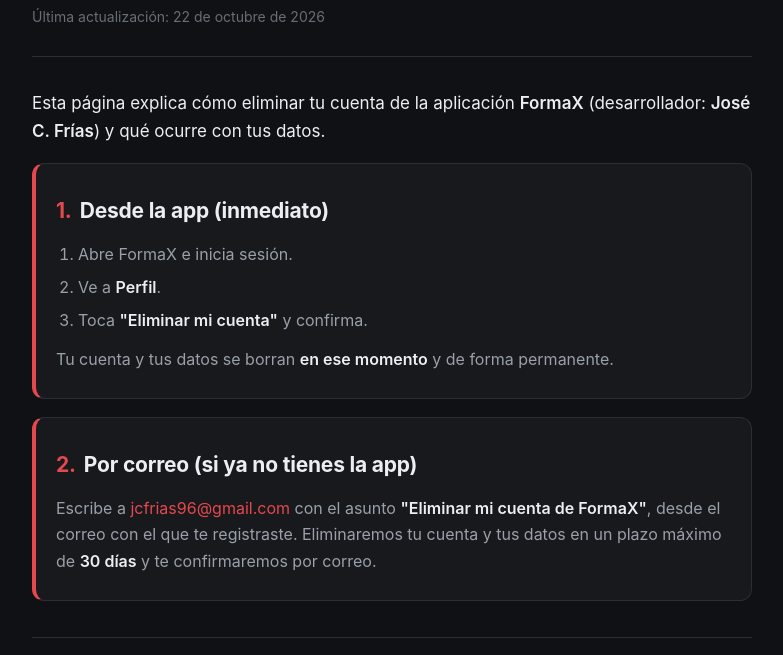
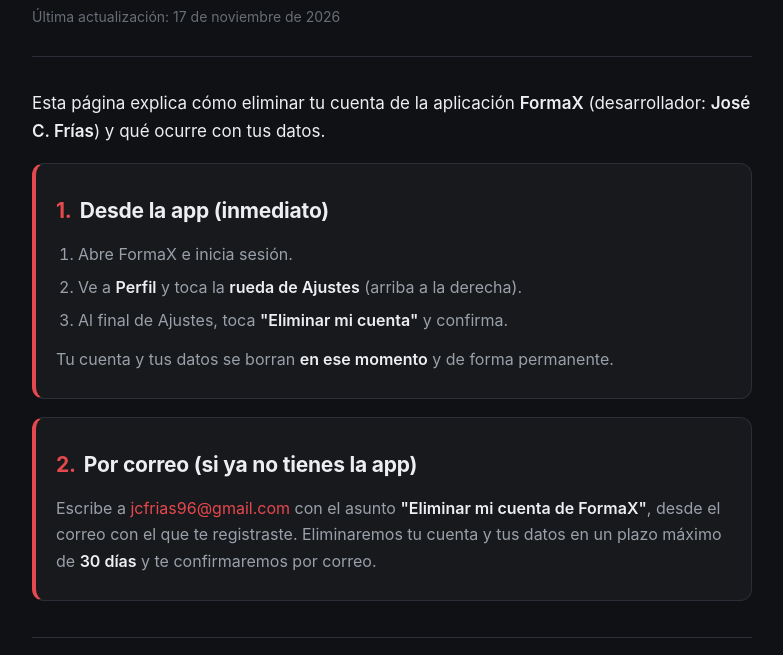
Before and after one commit to jcfrias96-eng/formax-privacy, a plain HTML site: page eliminar-cuenta.html in a window 1280 px wide. Shown: the part 145-800 px from the top of the page, without its empty margins (248-1031 px from the left). Drawn offline with Linux system fonts and the light colour scheme.

Commit message:
Add files via upload

```diff
--- a/eliminar-cuenta.html
+++ b/eliminar-cuenta.html
@@ -50,7 +50,7 @@
   <header>
     <span class="eyebrow">FormaX</span>
     <h1>Eliminar tu cuenta y tus datos</h1>
-    <p class="updated">Última actualización: 22 de octubre de 2026</p>
+    <p class="updated">Última actualización: 17 de noviembre de 2026</p>
   </header>
 
   <p class="intro">Esta página explica cómo eliminar tu cuenta de la aplicación <strong>FormaX</strong>
@@ -60,8 +60,8 @@
     <h2><span class="num">1.</span>Desde la app (inmediato)</h2>
     <ol>
       <li>Abre FormaX e inicia sesión.</li>
-      <li>Ve a <strong>Perfil</strong>.</li>
-      <li>Toca <strong>"Eliminar mi cuenta"</strong> y confirma.</li>
+      <li>Ve a <strong>Perfil</strong> y toca la <strong>rueda de Ajustes</strong> (arriba a la derecha).</li>
+      <li>Al final de Ajustes, toca <strong>"Eliminar mi cuenta"</strong> y confirma.</li>
     </ol>
     <p>Tu cuenta y tus datos se borran <strong>en ese momento</strong> y de forma permanente.</p>
   </div>
```
Also changed, not shown: index.html (+3 -3 lines), 1 other file.
